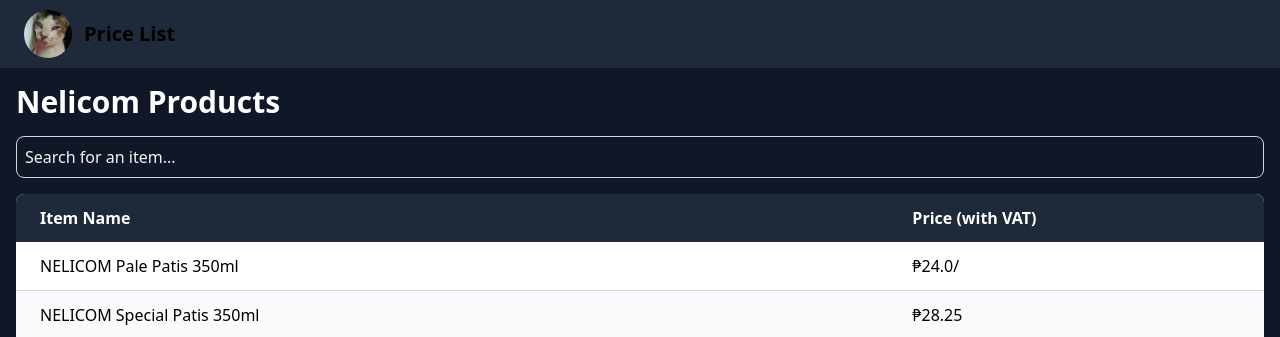
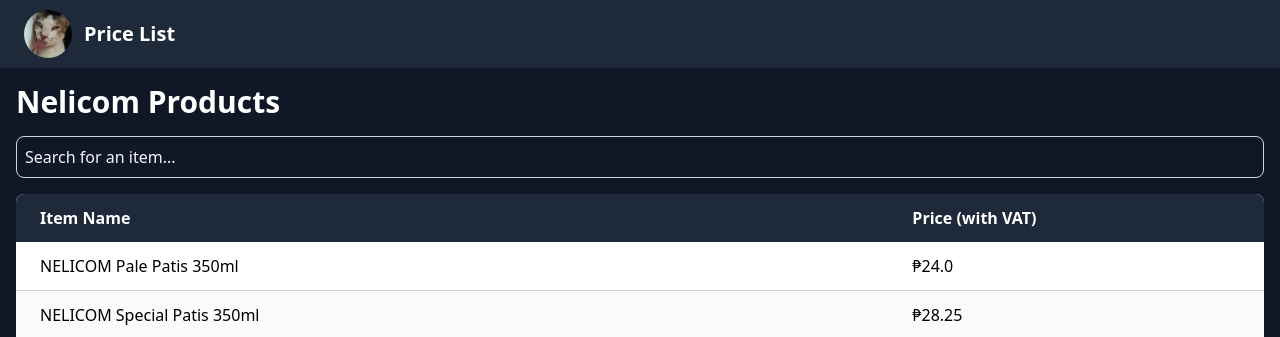
Before and after one commit to IamHomen/pricey, a website: page nelicom.html in a window 1280 px wide. Shown: the top 337 px of the page. Drawn offline with Linux system fonts and the light colour scheme.

Commit message:
Update nelicom.html

```diff
--- a/nelicom.html
+++ b/nelicom.html
@@ -26,7 +26,7 @@
 
                     <img src="./logo.png" class="mr-3 h-12 w-12 rounded-full" alt="Price List" />
 
-                    <span class="self-center text-xl font-semibold whitespace-nowrap dark:text-white">Price List</span>
+                    <span class="self-center text-xl font-semibold whitespace-nowrap dark:text-white text-white">Price List</span>
 
                 </a>
 
@@ -111,7 +111,7 @@
 
                     <td class="py-3 px-6">NELICOM Pale Patis 350ml</td>
 
-                    <td class="py-3 px-6">₱24.0/</td>
+                    <td class="py-3 px-6">₱24.0</td>
 
                 </tr>
 
```
